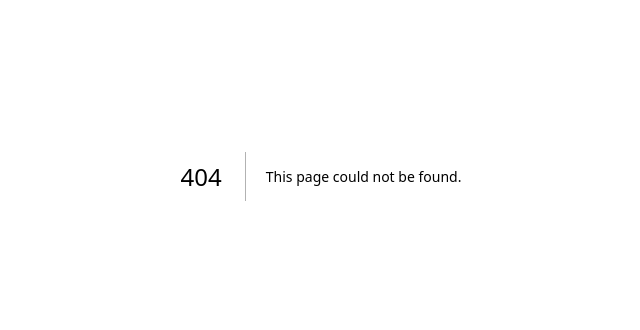
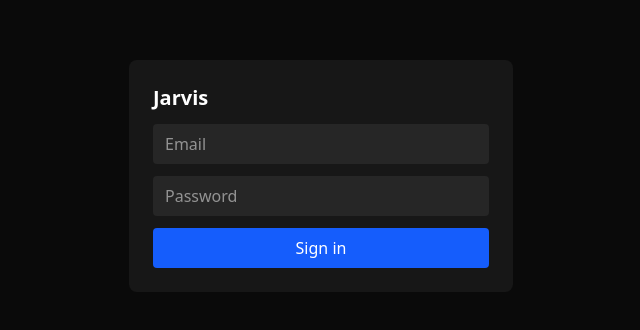
Before and after one commit to rahilsarder/ott-jarvis, a Next.js app: page /login in a window 1280 px wide. Before the commit this address had no page. Shown: the part 224-554 px from the top of the page, without its empty margins (319-959 px from the left). Built offline with nearby package versions, Linux system fonts and the light colour scheme.

Commit message:
Add session auth: login/logout, middleware, bootstrap seed

```diff
--- /dev/null
+++ b/prisma/seed.ts
@@ -0,0 +1,22 @@
+import { prisma } from '../src/lib/prisma';
+import { hashPassword } from '../src/lib/crypto';
+
+async function main() {
+  const email = process.env.SEED_ADMIN_EMAIL ?? 'admin@jarvis.local';
+  const password = process.env.SEED_ADMIN_PASSWORD ?? 'changeme123';
+
+  await prisma.jarvisUser.upsert({
+    where: { email },
+    update: { passwordHash: hashPassword(password) },
+    create: { email, passwordHash: hashPassword(password) },
+  });
+
+  console.log(`Seeded Jarvis admin: ${email}`);
+}
+
+main()
+  .catch((err) => {
+    console.error(err);
+    process.exitCode = 1;
+  })
+  .finally(() => prisma.$disconnect());
--- /dev/null
+++ b/src/app/api/auth/login/route.ts
@@ -0,0 +1,28 @@
+import { NextResponse } from 'next/server';
+import { z } from 'zod';
+import { prisma } from '@/lib/prisma';
+import { verifyPassword } from '@/lib/crypto';
+import { createSessionToken, SESSION_COOKIE } from '@/lib/session';
+
+const loginSchema = z.object({ email: z.string().email(), password: z.string().min(1) });
+
+export async function POST(req: Request) {
+  const parsed = loginSchema.safeParse(await req.json());
+  if (!parsed.success) return NextResponse.json({ error: 'Invalid request' }, { status: 400 });
+
+  const user = await prisma.jarvisUser.findUnique({ where: { email: parsed.data.email } });
+  if (!user || !verifyPassword(parsed.data.password, user.passwordHash)) {
+    return NextResponse.json({ error: 'Invalid email or password' }, { status: 401 });
+  }
+
+  const token = await createSessionToken({ userId: user.id, email: user.email });
+  const res = NextResponse.json({ email: user.email });
+  res.cookies.set(SESSION_COOKIE, token, {
+    httpOnly: true,
+    secure: false,
+    sameSite: 'lax',
+    path: '/',
+    maxAge: 60 * 60 * 24 * 7,
+  });
+  return res;
+}
--- /dev/null
+++ b/src/app/api/auth/logout/route.ts
@@ -0,0 +1,8 @@
+import { NextResponse } from 'next/server';
+import { SESSION_COOKIE } from '@/lib/session';
+
+export async function POST() {
+  const res = NextResponse.json({ ok: true });
+  res.cookies.delete(SESSION_COOKIE);
+  return res;
+}
--- /dev/null
+++ b/src/app/login/page.tsx
@@ -0,0 +1,62 @@
+'use client';
+
+import { useState } from 'react';
+import { useRouter } from 'next/navigation';
+
+export default function LoginPage() {
+  const router = useRouter();
+  const [email, setEmail] = useState('');
+  const [password, setPassword] = useState('');
+  const [error, setError] = useState<string | null>(null);
+  const [busy, setBusy] = useState(false);
+
+  const submit = async (e: React.FormEvent) => {
+    e.preventDefault();
+    setBusy(true);
+    setError(null);
+    const res = await fetch('/api/auth/login', {
+      method: 'POST',
+      headers: { 'Content-Type': 'application/json' },
+      body: JSON.stringify({ email, password }),
+    });
+    setBusy(false);
+    if (!res.ok) {
+      setError('Invalid email or password');
+      return;
+    }
+    router.replace('/deployments');
+    router.refresh();
+  };
+
+  return (
+    <main className="grid min-h-dvh place-items-center bg-neutral-950 px-4">
+      <form onSubmit={submit} className="w-full max-w-sm space-y-3 rounded-lg bg-neutral-900 p-6">
+        <h1 className="text-xl font-semibold text-white">Jarvis</h1>
+        <input
+          type="email"
+          required
+          placeholder="Email"
+          value={email}
+          onChange={(e) => setEmail(e.target.value)}
+          className="w-full rounded bg-neutral-800 px-3 py-2 text-white outline-none"
+        />
+        <input
+          type="password"
+          required
+          placeholder="Password"
+          value={password}
+          onChange={(e) => setPassword(e.target.value)}
+          className="w-full rounded bg-neutral-800 px-3 py-2 text-white outline-none"
+        />
+        {error && <p className="text-sm text-red-400">{error}</p>}
+        <button
+          type="submit"
+          disabled={busy}
+          className="w-full rounded bg-blue-600 py-2 font-medium text-white disabled:opacity-60"
+        >
+          {busy ? 'Signing in…' : 'Sign in'}
+        </button>
+      </form>
+    </main>
+  );
+}
--- /dev/null
+++ b/src/lib/session.ts
@@ -0,0 +1,33 @@
+import { jwtVerify, SignJWT } from 'jose';
+
+export const SESSION_COOKIE = 'jarvis_session';
+
+export interface SessionPayload {
+  userId: string;
+  email: string;
+}
+
+function secretKey(): Uint8Array {
+  const secret = process.env.JARVIS_SESSION_SECRET;
+  if (!secret) throw new Error('JARVIS_SESSION_SECRET is not set');
+  return new TextEncoder().encode(secret);
+}
+
+export async function createSessionToken(payload: SessionPayload): Promise<string> {
+  return new SignJWT({ email: payload.email })
+    .setProtectedHeader({ alg: 'HS256' })
+    .setSubject(payload.userId)
+    .setIssuedAt()
+    .setExpirationTime('7d')
+    .sign(secretKey());
+}
+
+export async function verifySessionToken(token: string): Promise<SessionPayload | null> {
+  try {
+    const { payload } = await jwtVerify(token, secretKey());
+    if (typeof payload.sub !== 'string' || typeof payload.email !== 'string') return null;
+    return { userId: payload.sub, email: payload.email };
+  } catch {
+    return null;
+  }
+}
--- /dev/null
+++ b/src/middleware.ts
@@ -0,0 +1,18 @@
+import { NextRequest, NextResponse } from 'next/server';
+import { SESSION_COOKIE, verifySessionToken } from '@/lib/session';
+
+export async function middleware(req: NextRequest) {
+  const token = req.cookies.get(SESSION_COOKIE)?.value;
+  const payload = token ? await verifySessionToken(token) : null;
+  if (!payload) {
+    const loginUrl = new URL('/login', req.url);
+    return NextResponse.redirect(loginUrl);
+  }
+  return NextResponse.next();
+}
+
+export const config = {
+  // Excludes /login, /api/auth/*, /api/content (dual-auth, checked in-route),
+  // static assets, and Next internals.
+  matcher: ['/((?!login|api/auth|api/content|_next/static|_next/image|favicon.ico).*)'],
+};
```
Also changed, not shown: 1 other file (tests, documents, lock files or other folders).
